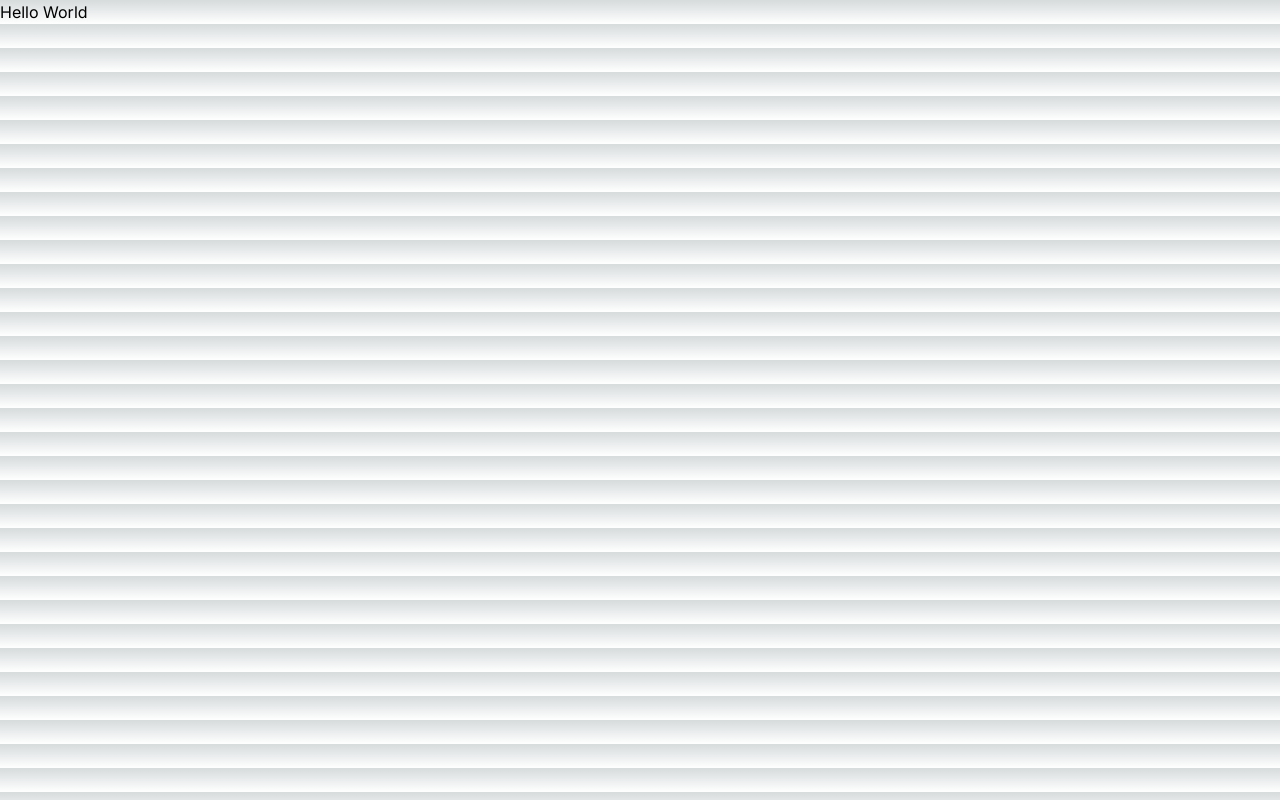
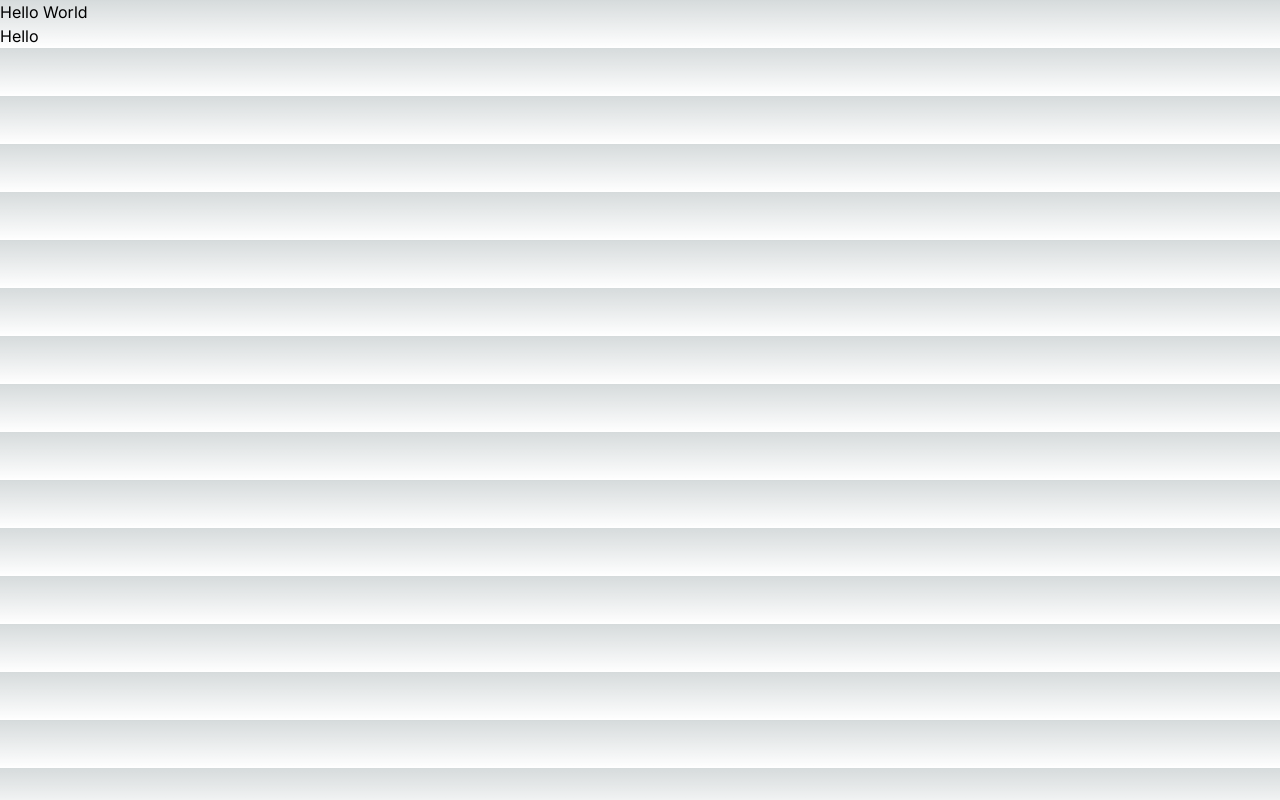
Before and after one commit to RitwickSV/issue-tracker, a Next.js app: page / in a window 1280 px wide. Built offline with nearby package versions, Linux system fonts and the light colour scheme.

Commit message:
added h2

```diff
--- a/app/page.tsx
+++ b/app/page.tsx
@@ -2,6 +2,9 @@ import Image from "next/image";
 
 export default function Home() {
   return (
-    <h1>Hello World</h1>
+    <>
+      <h1>Hello World</h1>
+      <h2>Hello </h2>
+    </>
   );
 }
```
